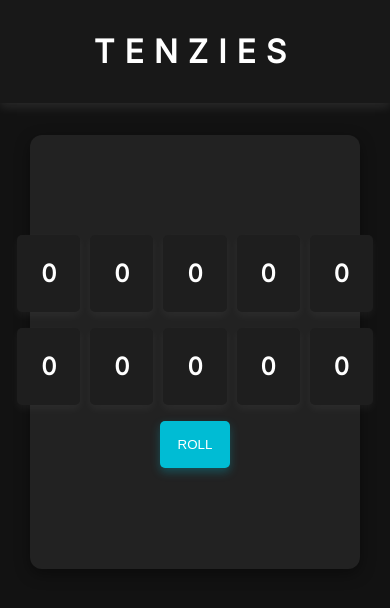
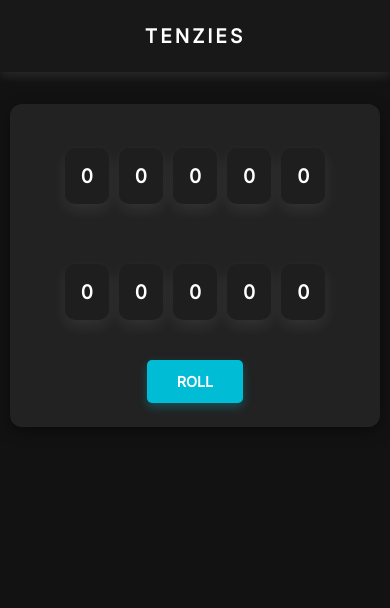
Before and after one commit to Shamveel-Khan/Tenzies-React, a React (Vite) app: page / in a window 390 px wide. Shown: the top 608 px of the page. Built offline with nearby package versions, Linux system fonts and the light colour scheme.

Commit message:
reponsivity 1

```diff
--- a/src/index.css
+++ b/src/index.css
@@ -1,10 +1,12 @@
 * {
   margin: 0;
   padding: 0;
+  box-sizing: border-box;
 }
 
 body {
   background-color: #121212;
+  overflow-x: hidden;
 }
 
 .header {
@@ -33,14 +35,14 @@ body {
 }
 
 .main {
-  padding: 3rem;
-  width: 60%;
-  height: 40%;
+  padding: 5rem;
+  width: 70%;
   background-color: #222222;
   display: flex;
   flex-direction: column;
   align-items: center;
   justify-content: center;
+  gap: 20px;
   margin-top: 2rem;
   box-shadow: 0px 5px 15px rgba(0, 0, 0, 0.4);
   max-width: 730px;
@@ -52,19 +54,21 @@ body {
   flex-direction: row;
   justify-content: space-between;
   gap: 10px;
-  margin-bottom: 1em;
+  padding: 20px;
 }
 
 .dice {
   color: white;
   font-weight: bolder;
   background-color: #1e1e1e;
-  width: 5%;
   padding: 1em;
   font-size: 1.5rem;
   font-family: 'Inter';
+  display: flex;
+  justify-content: center;
+  align-items: center;
   border-radius: 5px;
-  box-shadow: 0px 4px 10px rgba(255, 255, 255, 0.05);
+  box-shadow: 0px 6px 15px rgba(255, 255, 255, 0.08);
 }
 
 .roll {
@@ -72,12 +76,64 @@ body {
   padding: 1rem;
   background-color: #00bcd4;
   border: none;
+  font-size: 1.5rem;
   border-radius: 5px;
   box-shadow: 0px 4px 10px rgba(0, 188, 212, 0.3);
   color: #ffffff;
   cursor: pointer;
+  font-family: 'Inter';
+  font-weight: bold;
 }
 
 .roll:hover {
   background-color: #008ba3 ;
 }
+
+@media (max-width: 760px) {
+  .main {
+    width: 60%;
+    padding: 2rem;
+  }
+
+  .header {
+    padding: 1.5em;
+  }
+
+  .header-h1 {
+    font-size: 1.5rem;
+    letter-spacing: 5px;
+  }
+
+  .dice {
+    padding: 0.8rem;
+    border-radius: 10px;
+    font-size: 10px;
+  }
+
+  .button {
+    padding: 0.6rem 1.2rem;
+    font-size: 1rem;
+  }
+}
+
+@media (max-width: 480px) {
+  .main {
+    width: 95%;
+    padding: 1.5rem;
+  }
+
+  .header-h1 {
+    font-size: 1.2rem;
+    letter-spacing: 3px;
+  }
+
+  .dice {
+    font-size: 1.2rem;
+    padding: 1rem;
+  }
+
+  .roll {
+    font-size: 0.9rem;
+    padding: 0.8rem;
+  }
+}
```
